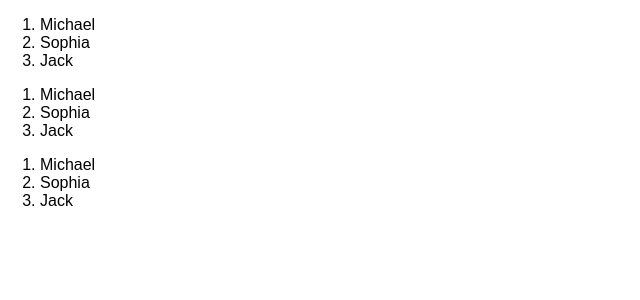
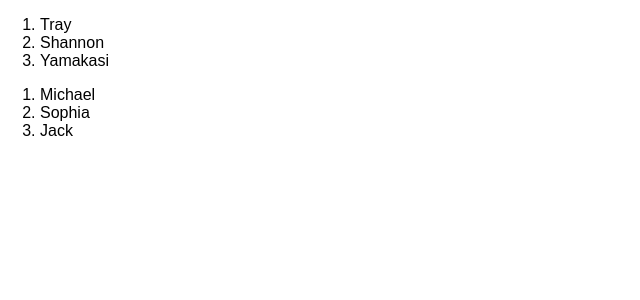
Before and after one commit to bunnydeviloper/contacts-react, a React (Create React App) app: page / in a window 1280 px wide. Shown: the top 300 px of the page, without its empty margins (0-640 px from the left). Built offline with nearby package versions, Linux system fonts and the light colour scheme.

Commit message:
update passing props data

```diff
--- a/src/App.js
+++ b/src/App.js
@@ -4,11 +4,14 @@ import React, { Component } from 'react';
 class ContactList extends React.Component {
   // class ContactList extends Component {...}
   render() {
+    /*
     const people = [
       {name: 'Michael'},
       {name: 'Sophia'},
       {name: 'Jack'}
     ];
+    */
+    const people = this.props.contacts;
 
     return <ol>
       {people.map(person => (
@@ -29,9 +32,16 @@ class App extends Component {
   render() {
     return (
       <div className="App">
-        <ContactList />
-        <ContactList />
-        <ContactList />
+        <ContactList contacts={[
+          {name: 'Tray'},
+          {name: 'Shannon'},
+          {name: 'Yamakasi'}
+        ]} />
+        <ContactList contacts={[
+          {name: 'Michael'},
+          {name: 'Sophia'},
+          {name: 'Jack'}
+        ]} />
       </div>
     );
   }
```
